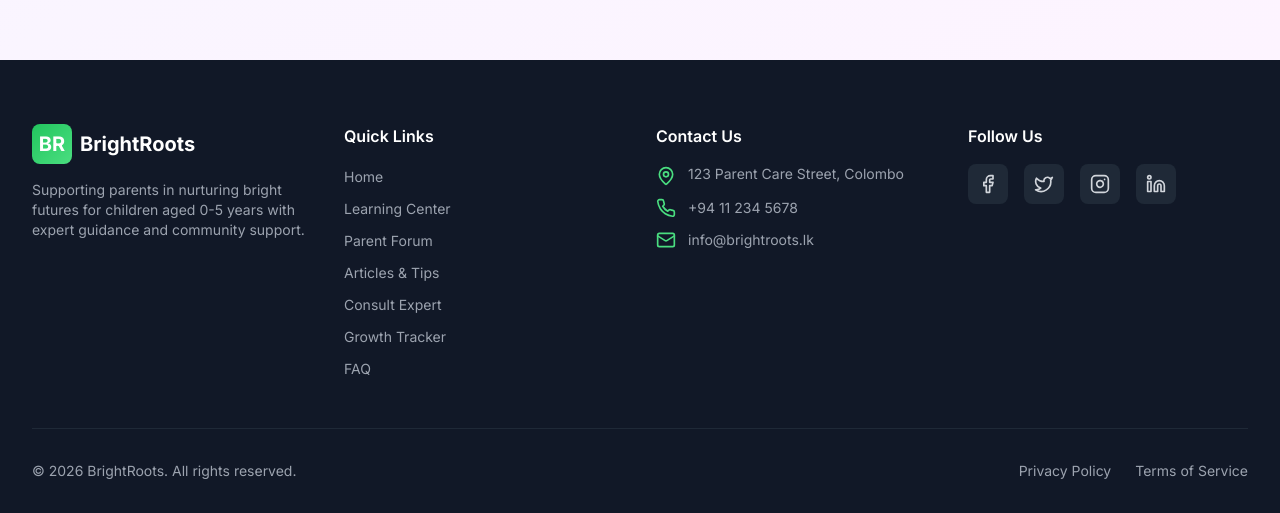
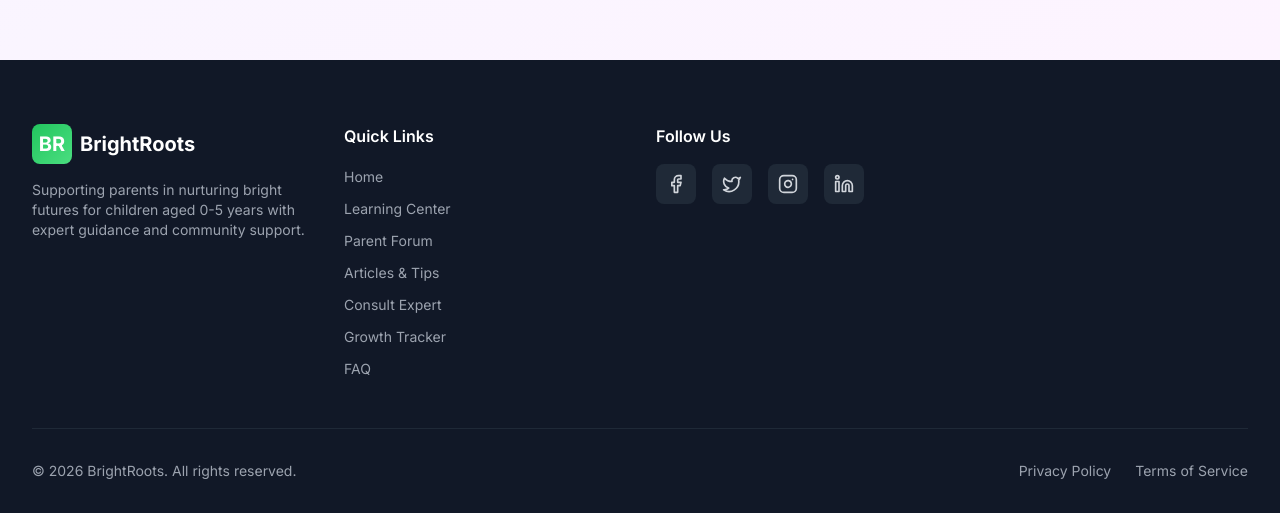
Before and after one commit to dulaj2002/BrightRoots, a React (Vite) app: page /login in a window 1280 px wide. Shown: the part 805-1318 px from the top of the page. Built offline with nearby package versions, Linux system fonts and the light colour scheme; no server answers.

Commit message:
Refactor Footer component structure and styling

```diff
--- a/src/components/Footer.tsx
+++ b/src/components/Footer.tsx
@@ -61,27 +61,7 @@ const Footer: React.FC = () => {
             </ul>
           </div>
           {}
-          <div>
-            <h3 className="text-white font-semibold mb-3 sm:mb-4 text-sm sm:text-base">Contact Us</h3>
-            <ul className="space-y-2 sm:space-y-3">
-              <li className="flex items-start space-x-2 sm:space-x-3">
-                <MapPin className="w-4 h-4 sm:w-5 sm:h-5 text-primary-400 flex-shrink-0 mt-0.5" />
-                <span className="text-gray-400 text-xs sm:text-sm">{t('footer.address')}</span>
-              </li>
-              <li className="flex items-center space-x-2 sm:space-x-3">
-                <Phone className="w-4 h-4 sm:w-5 sm:h-5 text-primary-400 flex-shrink-0" />
-                <a href={`tel:${t('footer.phone')}`} className="text-gray-400 hover:text-primary-400 transition-colors text-xs sm:text-sm">
-                  {t('footer.phone')}
-                </a>
-              </li>
-              <li className="flex items-center space-x-2 sm:space-x-3">
-                <Mail className="w-4 h-4 sm:w-5 sm:h-5 text-primary-400 flex-shrink-0" />
-                <a href={`mailto:${t('footer.email')}`} className="text-gray-400 hover:text-primary-400 transition-colors text-xs sm:text-sm">
-                  {t('footer.email')}
-                </a>
-              </li>
-            </ul>
-          </div>
+
           {}
           <div className="xs:col-span-2 md:col-span-1">
             <h3 className="text-white font-semibold mb-3 sm:mb-4 text-sm sm:text-base">Follow Us</h3>
```
